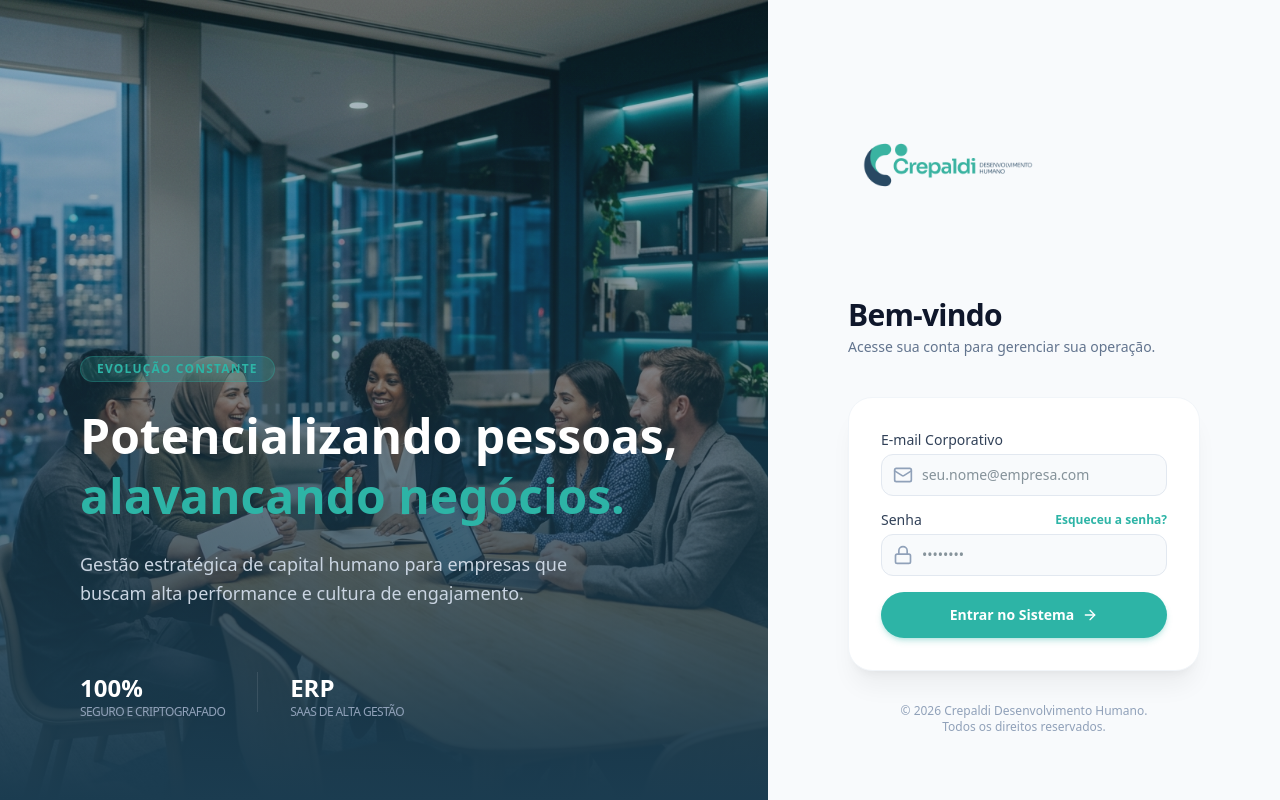
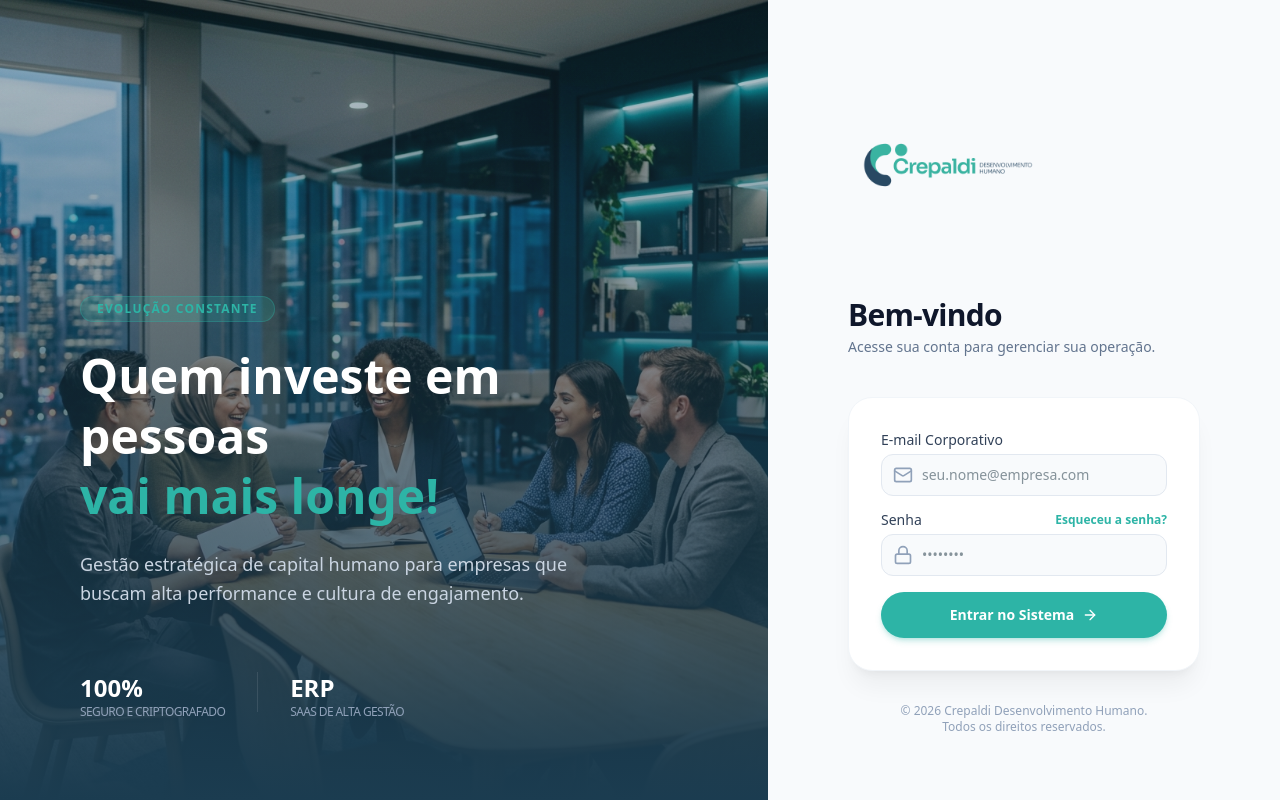
Before and after one commit to marcosbpacheco-crypto/crepaldidh, a Next.js app: page /login in a window 1280 px wide. Built offline with nearby package versions, Linux system fonts and the light colour scheme.

Commit message:
feat: atualizar frase da tela de login para 'Quem investe em pessoas vai mais longe!'

```diff
--- a/src/app/(auth)/login/page.tsx
+++ b/src/app/(auth)/login/page.tsx
@@ -38,8 +38,8 @@ export default function LoginPage() {
               Evolução Constante
             </span>
             <h1 className="text-5xl font-bold text-white leading-tight mb-6">
-              Potencializando pessoas,<br/>
-              <span className="text-brand-teal">alavancando negócios.</span>
+              Quem investe em pessoas<br/>
+              <span className="text-brand-teal">vai mais longe!</span>
             </h1>
             <p className="text-slate-300 text-lg max-w-lg leading-relaxed">
               Gestão estratégica de capital humano para empresas que buscam alta performance e cultura de engajamento.
```
